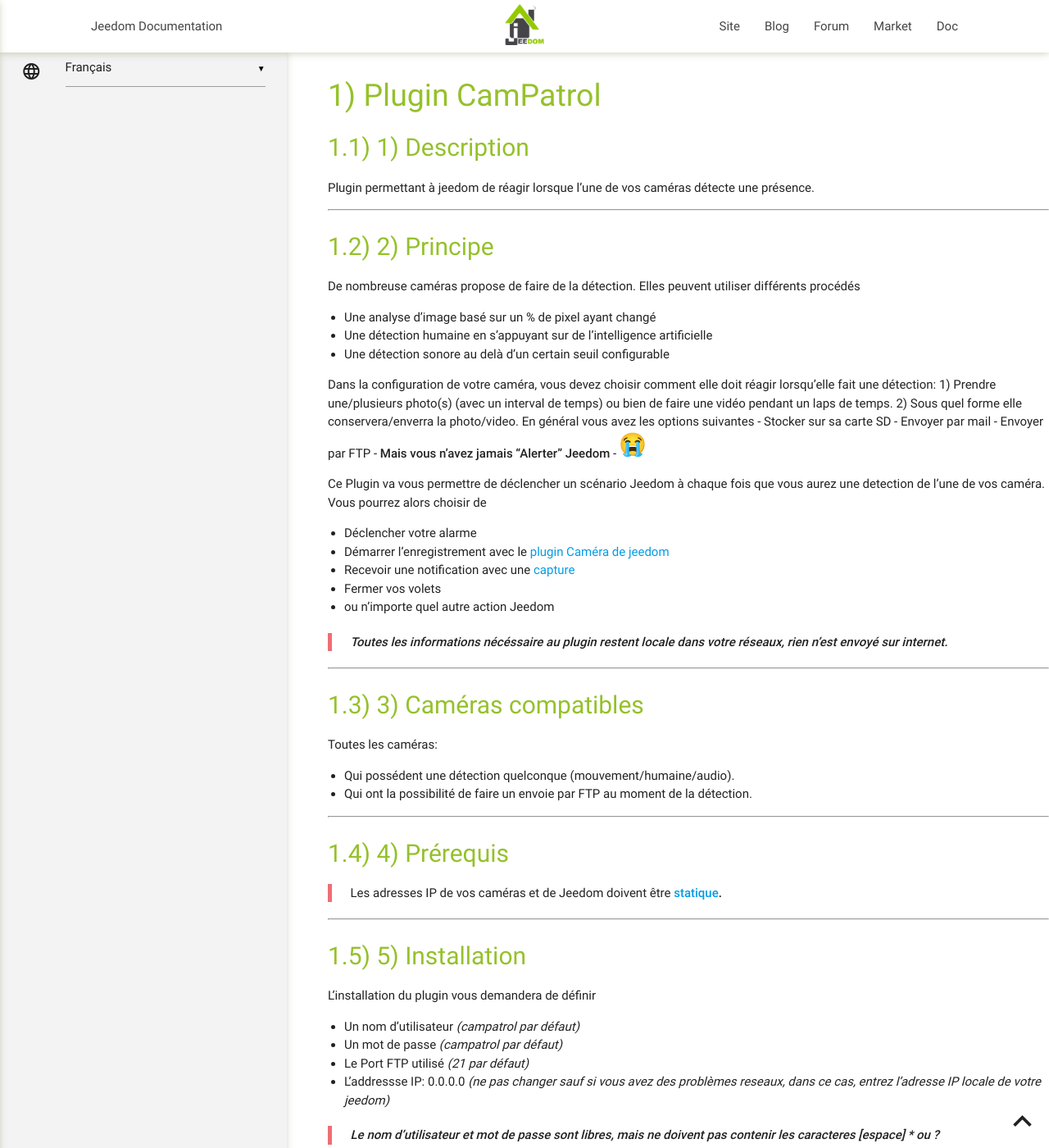
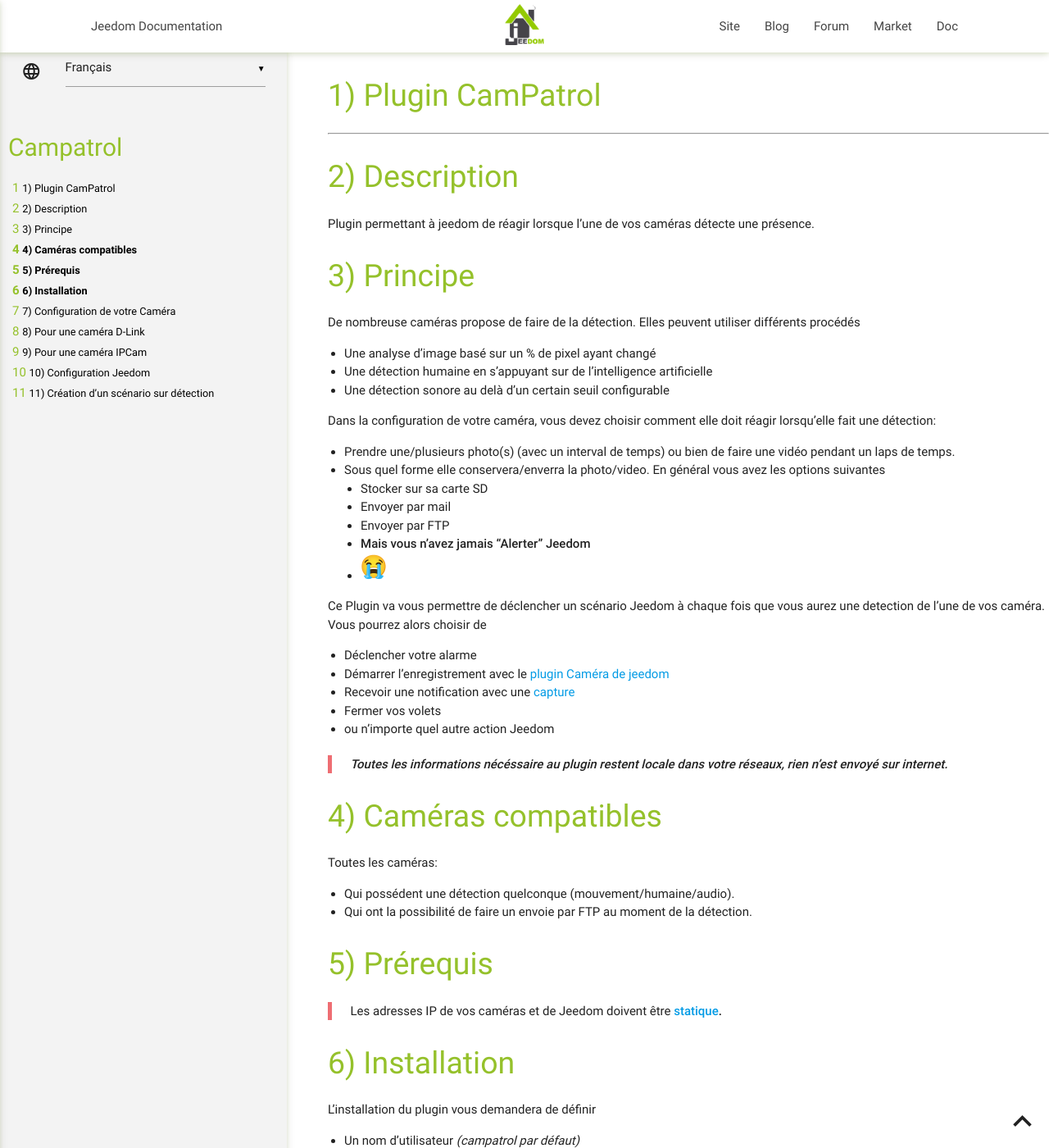
Before and after one commit to pemily/CamPatrol, a Jekyll site: the page built from docs/fr_FR/index.md, in a window 1280 px wide and 1400 px high. Shown: the whole window at 82% size. Built offline with Jekyll 4.4.1, drawn with Linux system fonts in a browser that asks for light colours; our own code applies the rules of GitHub Pages for plain Markdown files; some of the changed text lies outside the part shown.

Commit message:
update docs

```diff
--- a/docs/en_US/index.md
+++ b/docs/en_US/index.md
@@ -1,12 +1,14 @@
 # ![CamPatrom Icon](../images/camPatrol_icon-50.png) Plugin CamPatrol
 
-## 1) Description
+---
+
+# Description
 
 Plugin able to react when one of your camera detect a presence.
 
 ---
 
-## 2) Principle
+# Principle
 
 Many cameras offer detection. To perform that detection they can used several ways
 * An image analysis based on the amount of pixels change
@@ -71,7 +73,7 @@ For each of your camera, you have to configure the FTP Server with the data set
 
 Examples of possible configuration.
 
-### **For a D-Link camera**
+## **For a D-Link camera**
 
 - Server FTP Configuration
   - Host Name: Set the local IP address of your Jeedom server
@@ -87,7 +89,7 @@ Examples of possible configuration.
 
   ![Audio Detection Config](../images/DLinkSoundDetectionConfig.png)
 
-### **For an IPCam camera**
+## **For an IPCam camera**
 
 - Server FTP Configuration
 
--- a/docs/fr_FR/index.md
+++ b/docs/fr_FR/index.md
@@ -1,12 +1,15 @@
-# ![CamPatrom Icon](../images/camPatrol_icon-50.png) Plugin CamPatrol
+![CamPatrom Icon](../images/camPatrol_icon-50.png) Plugin CamPatrol
+==
+---
 
-## 1) Description
+Description
+==
 
 Plugin permettant à jeedom de réagir lorsque l'une de vos caméras détecte une présence.
 
----
 
-## 2) Principe
+Principe
+==
 
 De nombreuse caméras propose de faire de la détection. Elles peuvent utiliser différents procédés
 * Une analyse d'image basé sur un % de pixel ayant changé
@@ -14,13 +17,13 @@ De nombreuse caméras propose de faire de la détection. Elles peuvent utiliser
 * Une détection sonore au delà d'un certain seuil configurable
 
 Dans la configuration de votre caméra, vous devez choisir comment elle doit réagir lorsqu'elle fait une détection:
-1) Prendre une/plusieurs photo(s) (avec un interval de temps) ou bien de faire une vidéo pendant un laps de temps.
-2) Sous quel forme elle conservera/enverra la photo/video. En général vous avez les options suivantes
-    - Stocker sur sa carte SD
-    - Envoyer par mail
-    - Envoyer par FTP
-    - **Mais vous n'avez jamais "Alerter" Jeedom**
-        - ![Pleure](../images/cry-32.png)
+- Prendre une/plusieurs photo(s) (avec un interval de temps) ou bien de faire une vidéo pendant un laps de temps.
+- Sous quel forme elle conservera/enverra la photo/video. En général vous avez les options suivantes
+  - Stocker sur sa carte SD
+  - Envoyer par mail
+  - Envoyer par FTP
+  - **Mais vous n'avez jamais "Alerter" Jeedom**
+  - ![Pleure](../images/cry-32.png)
 
 Ce Plugin va vous permettre de déclencher un scénario Jeedom à chaque fois que vous aurez une detection de l'une de vos caméra.
 Vous pourrez alors choisir de
@@ -70,7 +73,8 @@ Pour chacune de vos caméra, vous devrez configurer le serveur FTP avec les donn
 
 Exemples de configuration possible.
 
-### **Pour une caméra D-Link**
+**Pour une caméra D-Link**
+===
 - Configuration du serveur FTP
   - Host Name: Mettre l'adresse IP Local de votre serveur Jeedom
   - Port/User Name/Password: Sont les valeurs définies dans la partie installation du plugin
@@ -85,7 +89,8 @@ Exemples de configuration possible.
 
   ![Audio Detection Config](../images/DLinkSoundDetectionConfig.png)
 
-### **Pour une caméra IPCam**
+**Pour une caméra IPCam**
+===
 - Configuration du serveur FTP
 
   ![FTP Config](../images/fr_IPCamFTPEnable.png)
```
Also changed, not shown: other parts of docs/en_US/index.md (+6 -6 lines), other parts of docs/fr_FR/index.md (+12 -14 lines).
